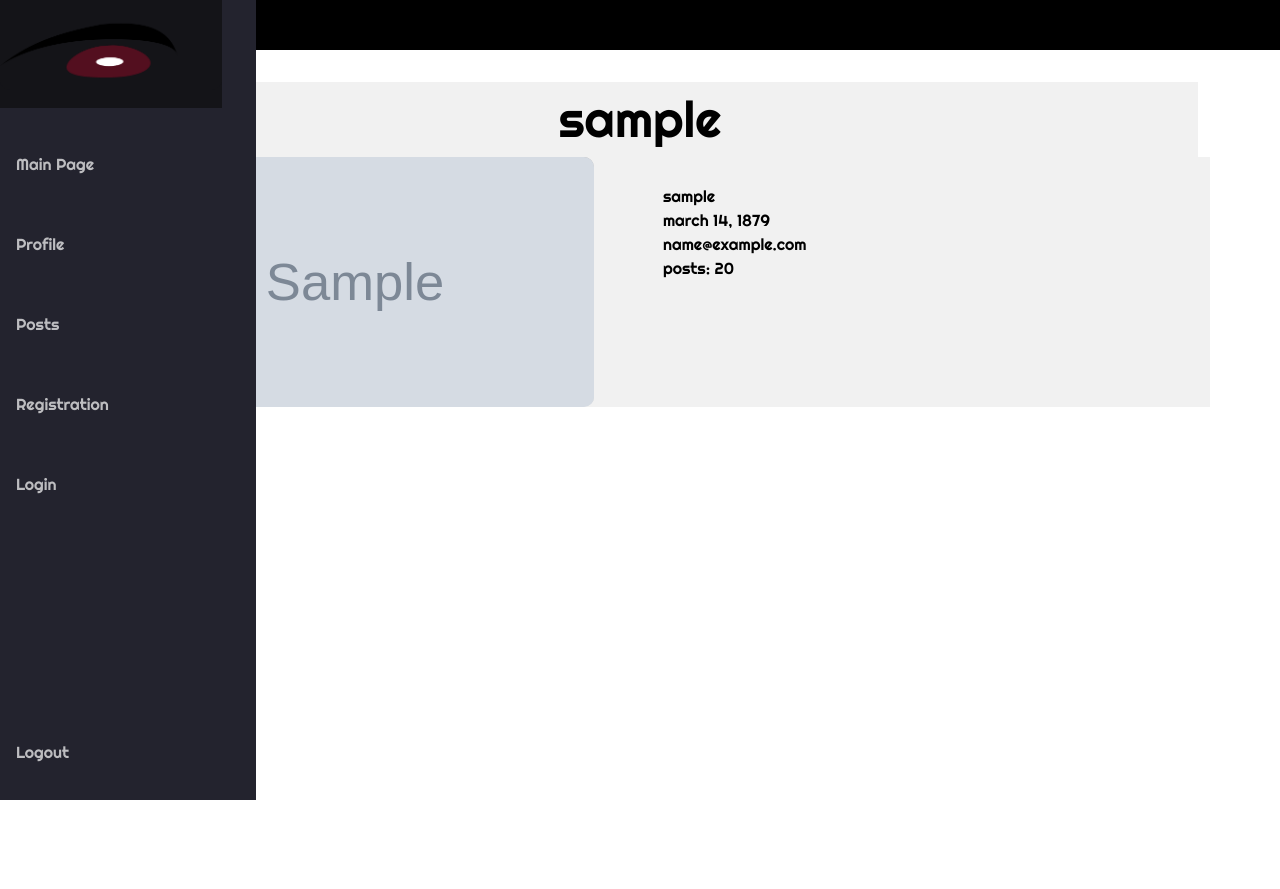
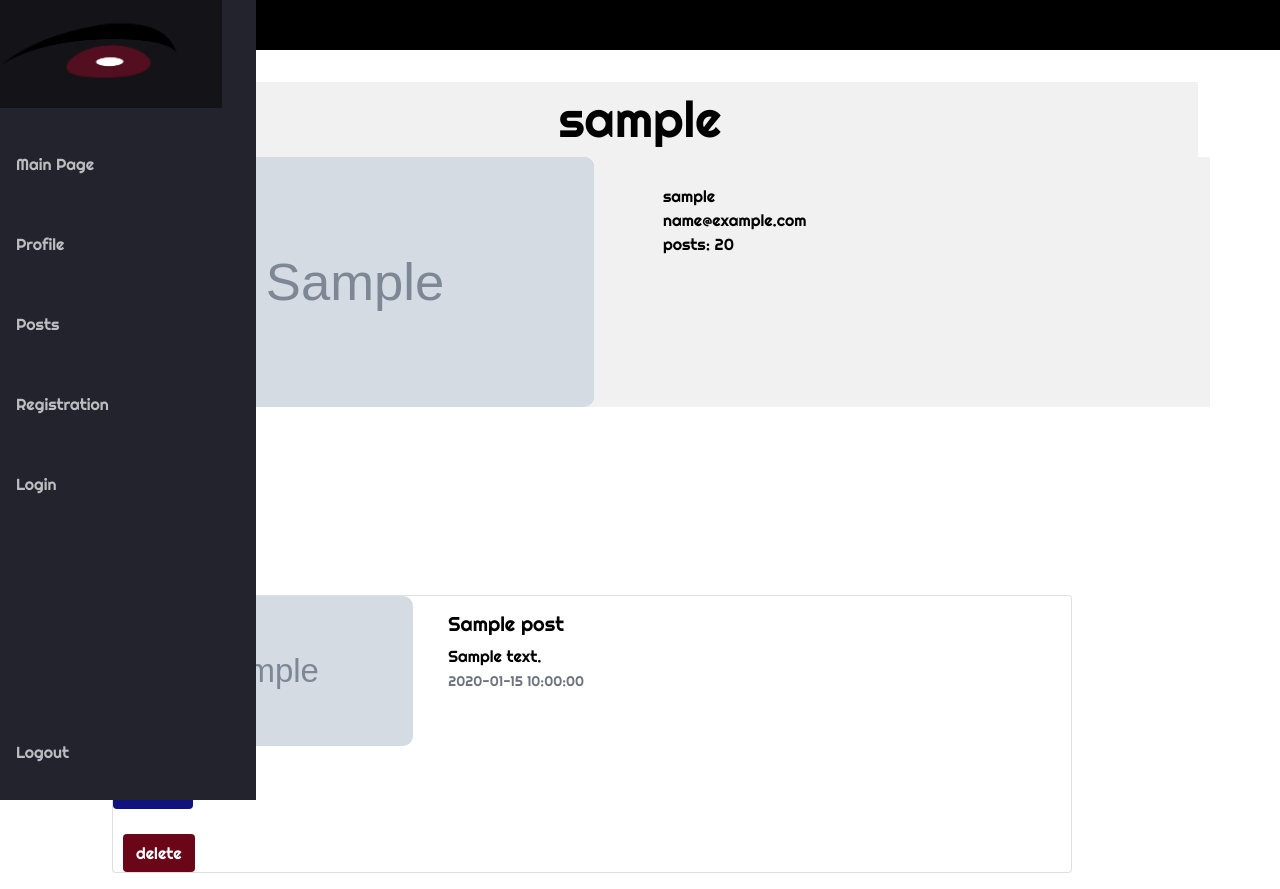
Before and after one commit to AlbertBagdos256/Portfolio, a Flask app: template blog/templates/user.html in a window 1280 px wide. Before the commit the page ends 800 px from the top, so only its background shows below. Run offline with Flask 2, Linux system fonts and the light colour scheme; a user stored in the database is signed in; tables that the repository leaves empty hold one stand-in row (values such as "Sample post"); the template is opened without the code that fills it: values that come from a table or form of the project are taken from there, most other values are stand-ins (such as "Sample title", 1, 10 or a date in 2020); grey boxes marked "Sample" are stand-in pictures; some web fonts are replaced.

Commit message:
Update user.html

```diff
--- a/blog/templates/user.html
+++ b/blog/templates/user.html
@@ -27,7 +27,7 @@
           <div class="col-lg-6 col-md-6 col-sm-6 col-6 info">
               <div class="main">
               <p>{{ username }}</p>
-              <p>march 14, 1879</p>
+
              </div>
              <div class="secret-info">
                  <p>{{ email }}</p>
@@ -40,4 +40,32 @@
   </div>
 </div>
 
+<h1>Posts</h1>
+{% for post in posts_list %}
+<div class="card mb-3" style="max-width: 540px;">
+        <div class="row g-0">
+          <div class="col-md-4">
+            <img  class="post_img" src="{{image_path}}" alt="...">
+            {% if post.author == current_user%}
+
+
+            <a href="{{ url_for('posts.update_post', post_id = post.id) }}">
+            <button class="btn update">update</button>
+               </a>
+
+            <form action="{{ url_for('posts.delete_post', post_id = post.id) }}" method="POST">
+                    <button class="btn delete">delete</button>
+            </form>
+            {%endif%}
+          </div>
+          <div class="col-md-8">
+            <div class="card-body">
+              <h5 class="card-title">{{post.title}}</h5>
+              <p class="card-text">{{post.content}}</p>
+              <p class="card-text"><small class="text-muted">{{post.date_posted}}</small></p>
+            </div>
+          </div>
+        </div>
+</div>
+{%endfor%}
 {% endblock content %}
```
